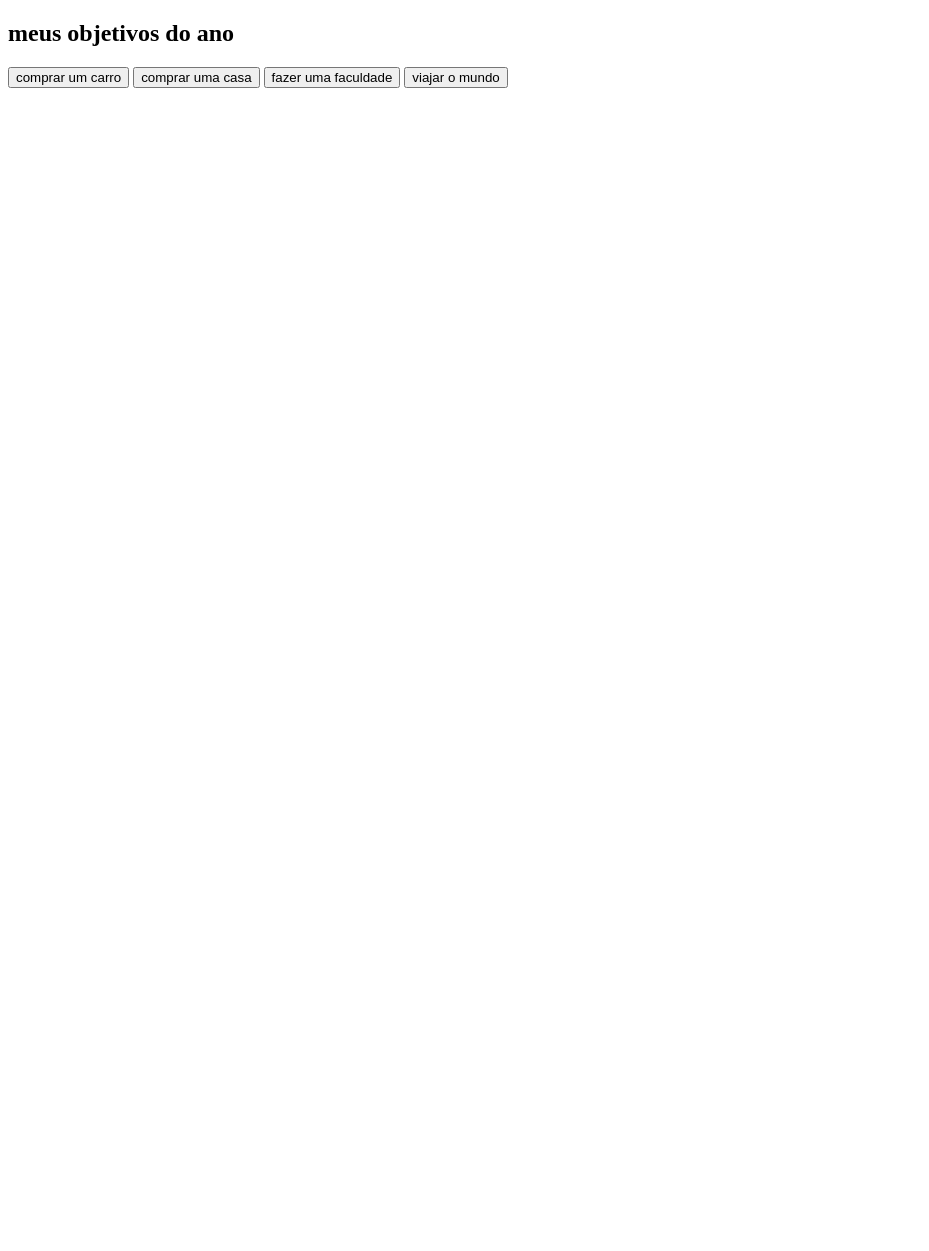
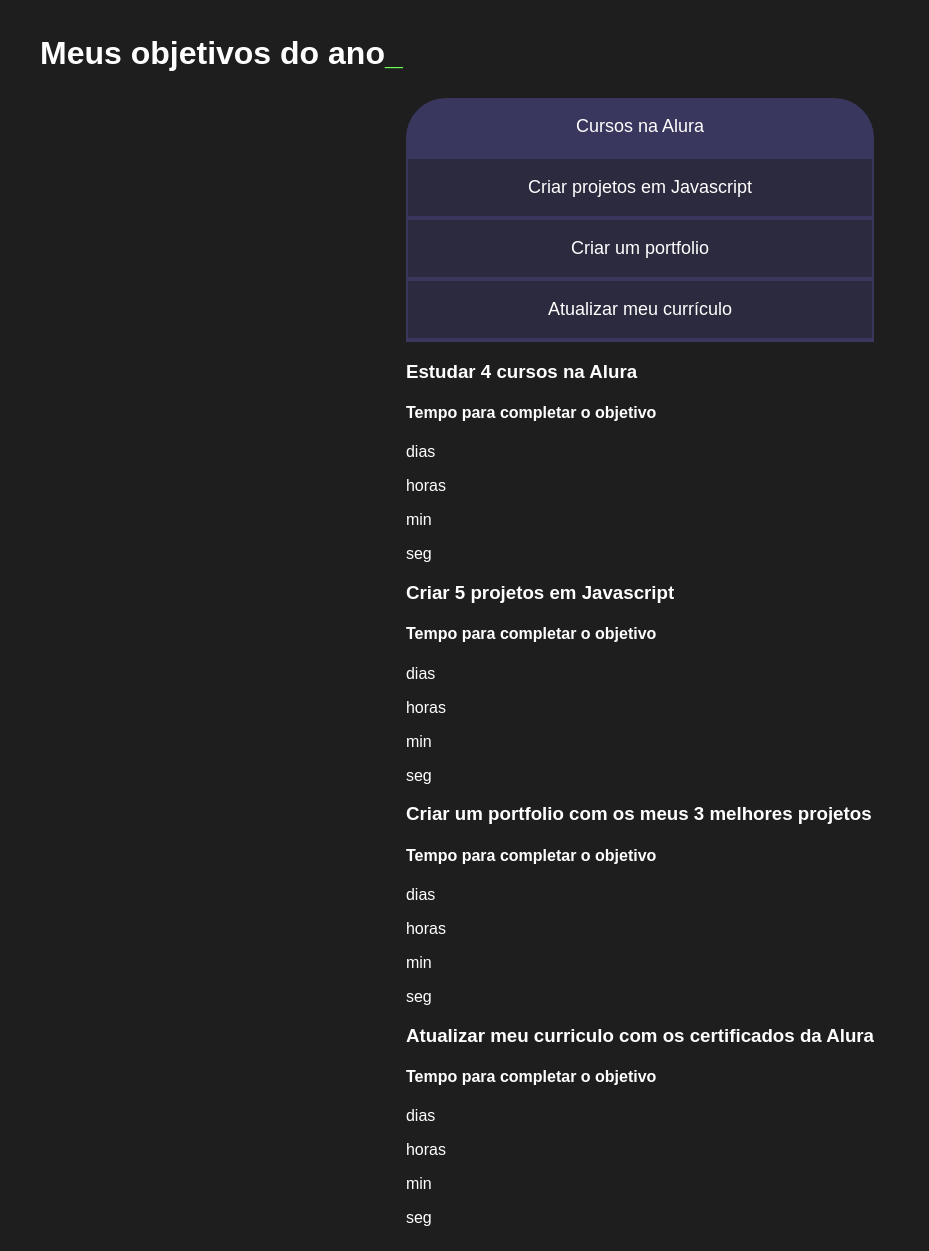
Before and after one commit to oscarsaraiva/meusobjetivos, a plain HTML site: page index.html in a window 1280 px wide. Shown: the whole page, without its empty margins (0-929 px from the left). Before the commit the page ends 800 px from the top, so only its background shows below. Drawn offline with Linux system fonts and the light colour scheme.

Commit message:
Update index.html

```diff
--- a/index.html
+++ b/index.html
@@ -1,36 +1,118 @@
+
+
 <!DOCTYPE html>
-<html lang="pt-br>
-	<head>
-		<meta charset="utf-8">
-		<title>meus objetivos de vida</title>
-		<head>
+<html lang="pt-br">
+
+<head>
+    <meta charset="UTF-8">
+    <meta name="viewport" content="width=device-width, initial-scale=1.0">
+    <title>Meus objetivos do ano</title>
+    <link rel="stylesheet" href="style.css">
+</head>
 
 <body>
-
-			<section class="conteudo-principal">
-			</section>
-
-			<h2 class="titulo-principal">
-				meus objetivos do ano
-			</h2>
-			<body>
-<div class="botoes">
-	<button class="botao">
-		comprar um carro
-	</button>
-
-	<button class="botao">
-		comprar uma casa
-	</button>
-
-	<button class="botao">
-		fazer uma faculdade
-	</button>
-
-	<button class="botao">
-		viajar o mundo
-	</button>
-</div>
-			</body>
+    <section class="conteudo-principal">
+        <h2 class="titulo-principal">Meus objetivos do ano<span>_</span></h2>
+        <div class="conteudo">
+            <div class="botoes">
+                <button class="botao ativo">Cursos na Alura</button>
+                <button class="botao">Criar projetos em Javascript</button>
+                <button class="botao">Criar um portfolio</button>
+                <button class="botao">Atualizar meu currículo</button>
+            </div>
+            <div class="abas-textos">
+                <div class="aba-conteudo ativo">
+                    <h3 class="aba-conteudo-titulo-principal">Estudar 4 cursos na Alura</h3>
+                    <h4 class="aba-conteudo-titulo-secundario">Tempo para completar o objetivo</h4>
+                    <div class="contador">
+                        <div class="contador-digito">
+                            <p class="contador-digito-numero" id="dias0"></p>
+                            <p class="contador-digito-texto">dias</p>
+                        </div>
+                        <div class="contador-digito">
+                            <p class="contador-digito-numero" id="horas0"></p>
+                            <p class="contador-digito-texto">horas</p>
+                        </div>
+                        <div class="contador-digito">
+                            <p class="contador-digito-numero" id="min0"></p>
+                            <p class="contador-digito-texto">min</p>
+                        </div>
+                        <div class="contador-digito">
+                            <p class="contador-digito-numero" id="seg0"></p>
+                            <p class="contador-digito-texto">seg</p>
+                        </div>
+                    </div>
+                </div>
+                <div class="aba-conteudo">
+                    <h3 class="aba-conteudo-titulo-principal">Criar 5 projetos em Javascript</h3>
+                    <h4 class="aba-conteudo-titulo-secundario">Tempo para completar o objetivo</h4>
+                    <div class="contador">
+                        <div class="contador-digito">
+                            <p class="contador-digito-numero" id="dias1"></p>
+                            <p class="contador-digito-texto">dias</p>
+                        </div>
+                        <div class="contador-digito">
+                            <p class="contador-digito-numero" id="horas1"></p>
+                            <p class="contador-digito-texto">horas</p>
+                        </div>
+                        <div class="contador-digito">
+                            <p class="contador-digito-numero" id="min1"></p>
+                            <p class="contador-digito-texto">min</p>
+                        </div>
+                        <div class="contador-digito">
+                            <p class="contador-digito-numero" id="seg1"></p>
+                            <p class="contador-digito-texto">seg</p>
+                        </div>
+                    </div>
+                </div>
+                <div class="aba-conteudo">
+                    <h3 class="aba-conteudo-titulo-principal">Criar um portfolio com os meus 3 melhores projetos</h3>
+                    <h4 class="aba-conteudo-titulo-secundario">Tempo para completar o objetivo</h4>
+                    <div class="contador">
+                        <div class="contador-digito">
+                            <p class="contador-digito-numero" id="dias2"></p>
+                            <p class="contador-digito-texto">dias</p>
+                        </div>
+                        <div class="contador-digito">
+                            <p class="contador-digito-numero" id="horas2"></p>
+                            <p class="contador-digito-texto">horas</p>
+                        </div>
+                        <div class="contador-digito">
+                            <p class="contador-digito-numero" id="min2"></p>
+                            <p class="contador-digito-texto">min</p>
+                        </div>
+                        <div class="contador-digito">
+                            <p class="contador-digito-numero" id="seg2"></p>
+                            <p class="contador-digito-texto">seg</p>
+                        </div>
+                    </div>
+                </div>
+                <div class="aba-conteudo">
+                    <h3 class="aba-conteudo-titulo-principal">Atualizar meu curriculo com os certificados da Alura</h3>
+                    <h4 class="aba-conteudo-titulo-secundario">Tempo para completar o objetivo</h4>
+                    <div class="contador">
+                        <div class="contador-digito">
+                            <p class="contador-digito-numero" id="dias3"></p>
+                            <p class="contador-digito-texto">dias</p>
+                        </div>
+                        <div class="contador-digito">
+                            <p class="contador-digito-numero" id="horas3"></p>
+                            <p class="contador-digito-texto">horas</p>
+                        </div>
+                        <div class="contador-digito">
+                            <p class="contador-digito-numero" id="min3"></p>
+                            <p class="contador-digito-texto">min</p>
+                        </div>
+                        <div class="contador-digito">
+                            <p class="contador-digito-numero" id="seg3"></p>
+                            <p class="contador-digito-texto">seg</p>
+                        </div>
+                    </div>
+                </div>
+            </div>
+        </div>
+    </section>
+    <script src="main.js"></script>
+</body>
 
 </html>
```
